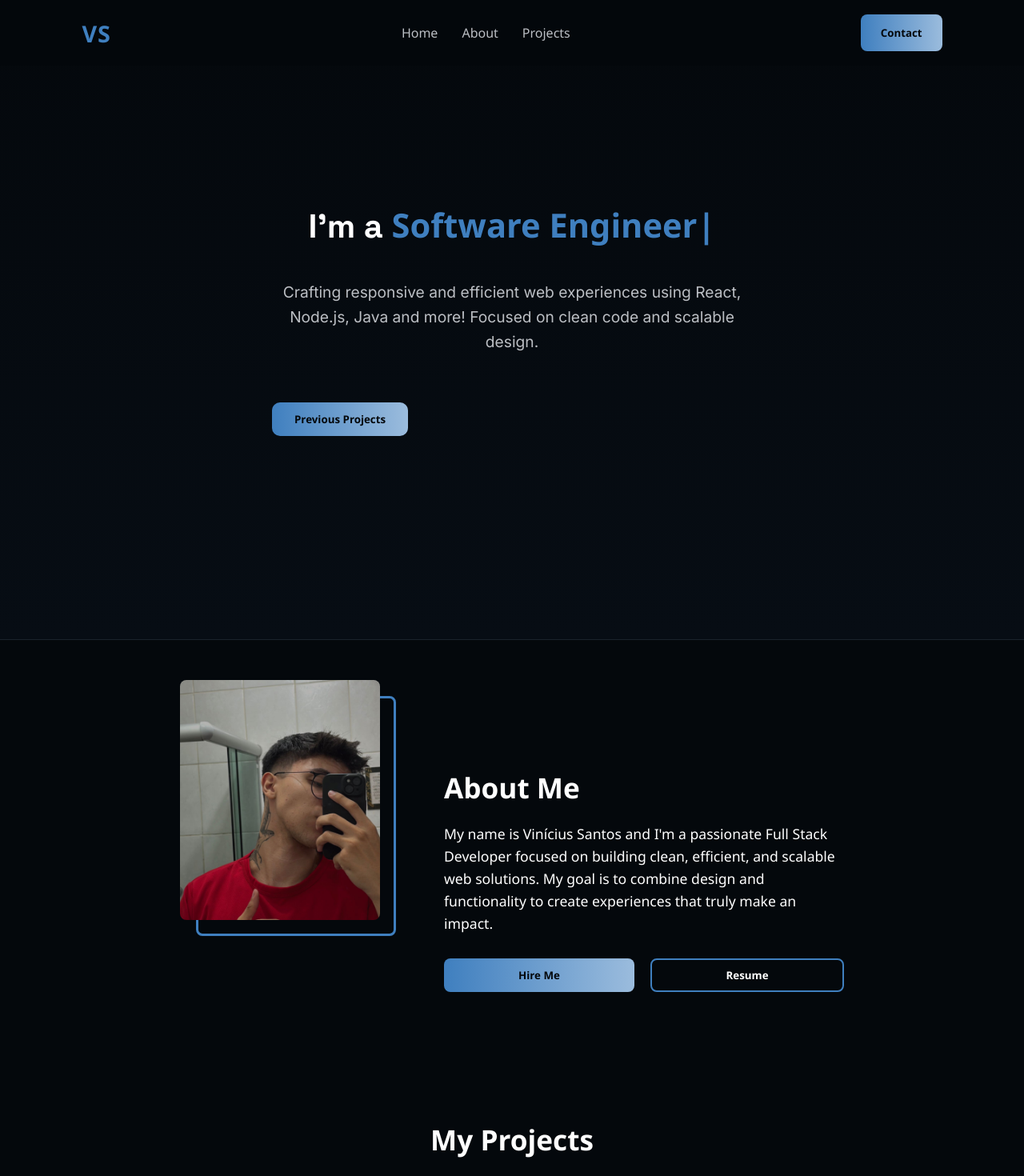
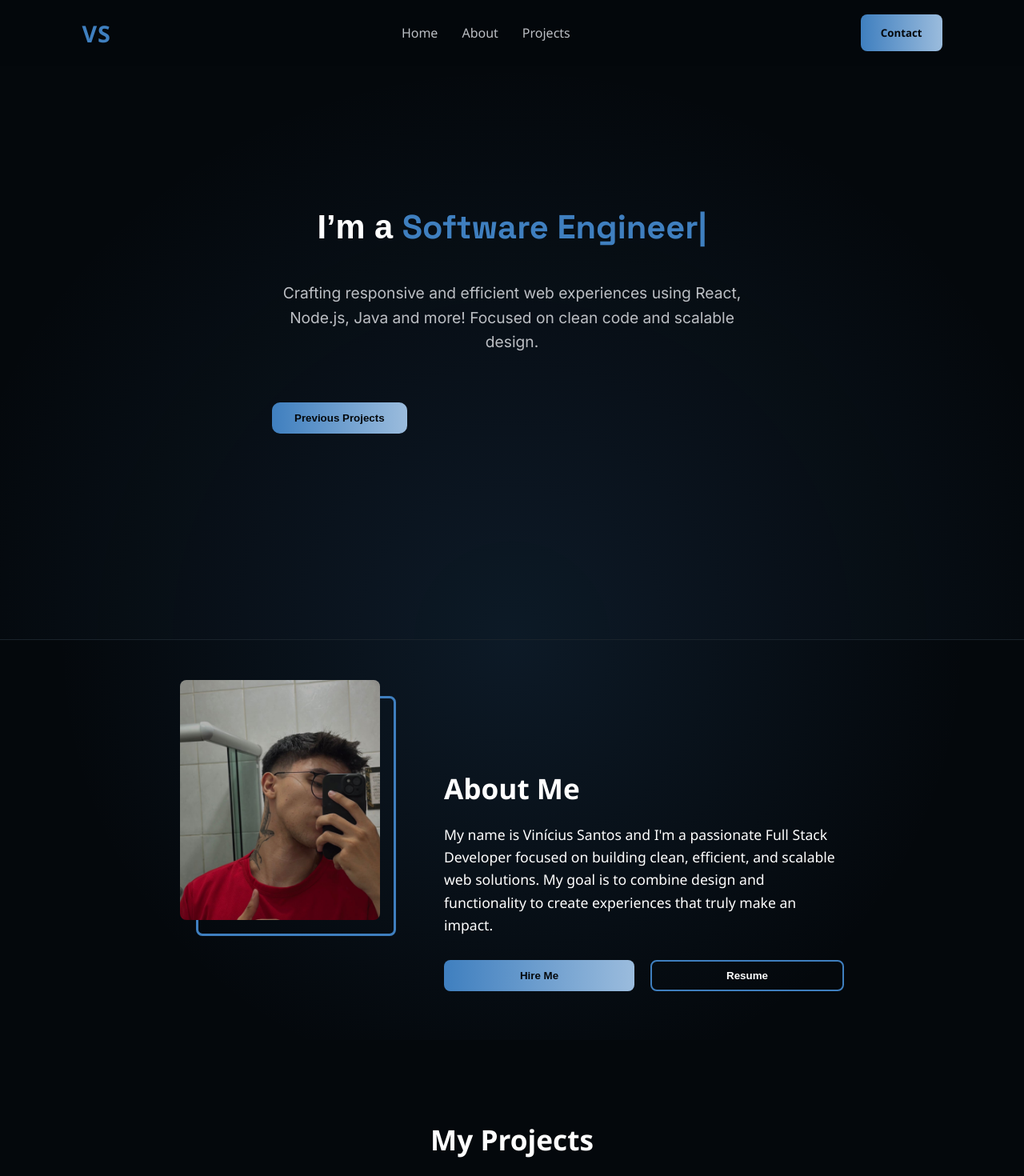
Before and after one commit to ViniciuPSantos/MyPortifolio, a React (Create React App) app in the folder portfolio/: page / in a window 1280 px wide. Shown: the top 1470 px of the page at 80% size. Built offline with nearby package versions, Linux system fonts and the light colour scheme.

Commit message:
update home section

```diff
--- a/portfolio/public/index.html
+++ b/portfolio/public/index.html
@@ -7,7 +7,7 @@
     <link rel="shortcut icon" href="%PUBLIC_URL%/favicon.ico" />
     <link rel="apple-touch-icon" sizes="180x180" href="%PUBLIC_URL%/apple-touch-icon.png" />
     <link rel="manifest" href="%PUBLIC_URL%/site.webmanifest" />
-<link href="https://fonts.googleapis.com/css2?family=Space+Grotesk:wght@400;600;700&family=Inter:wght@400;500;600&display=swap" rel="stylesheet">
+    <link href="https://fonts.googleapis.com/css2?family=Space+Grotesk:wght@400;600;700&family=Inter:wght@400;500;600&display=swap" rel="stylesheet">
     <meta name="viewport" content="width=device-width, initial-scale=1" />
     <meta name="theme-color" content="#000000" />
     <meta
--- a/portfolio/src/index.css
+++ b/portfolio/src/index.css
@@ -3,7 +3,6 @@
   padding: 0;
   box-sizing: border-box;
   scroll-behavior: smooth;
-  font-family: 'Segoe UI', Tahoma, Geneva, Verdana, sans-serif;
 }
 
 body{
--- a/portfolio/src/styles/About.css
+++ b/portfolio/src/styles/About.css
@@ -1,11 +1,12 @@
 .about-section{
     padding: 100px 10px;
-    background-color: #04080c;
+    background: radial-gradient(circle at top, rgba(63, 127, 191, 0.15), transparent 70%), #04080c;
     color: #FFFFFF;
     display: flex;
     align-items: center;
     flex-direction: column;
     gap: 60px;
+    font-family: 'Segoe UI', Tahoma, Geneva, Verdana, sans-serif;
 }
 
 @media (min-width: 768px){
--- a/portfolio/src/styles/Contact.css
+++ b/portfolio/src/styles/Contact.css
@@ -5,6 +5,7 @@
     display: flex;
     justify-content: center;
     align-items: center;
+    font-family: 'Segoe UI', Tahoma, Geneva, Verdana, sans-serif;
 }
 
 .contact-container{
--- a/portfolio/src/styles/Footer.css
+++ b/portfolio/src/styles/Footer.css
@@ -4,6 +4,7 @@
     padding: 40px 10%;
     text-align: center;
     border-top: 1px solid rgba(156, 188, 221, 0.15);
+    font-family: 'Segoe UI', Tahoma, Geneva, Verdana, sans-serif;
 }
 
 .footer-content{
--- a/portfolio/src/styles/Home.css
+++ b/portfolio/src/styles/Home.css
@@ -1,5 +1,5 @@
 .home-section {
-  background: linear-gradient(180deg, #04080c 0%, #070d14 100%);
+  background: radial-gradient(circle at bottom, rgba(63, 127, 191, 0.15), transparent 70%), #04080c;
   color: white;
   height: 100vh;
   display: flex;
@@ -31,7 +31,7 @@
   font-weight: 700;
   line-height: 1.3;
   color: #ffffff;
-  font-family: 'Space Grotesk', sans-serif;
+  font-family: 'Space Groteks', sans-serif;
 }
 
 .highlight {
--- a/portfolio/src/styles/NavBar.css
+++ b/portfolio/src/styles/NavBar.css
@@ -32,12 +32,14 @@
     font-weight: 700;
     font-size: 1.8rem;
     letter-spacing: 1px;
+    font-family: 'Segoe UI', Tahoma, Geneva, Verdana, sans-serif;
 }
 
 .nav-links{
     display: flex;
     gap: 30px;
     list-style: none;
+    font-family: 'Segoe UI', Tahoma, Geneva, Verdana, sans-serif;
 }
 
 .nav-links a{
@@ -61,6 +63,7 @@
     cursor: pointer;
     font-weight: 600;
     transition: all 0.3s;
+    font-family: 'Segoe UI', Tahoma, Geneva, Verdana, sans-serif;
 }
 
 .contact-btn:hover{
--- a/portfolio/src/styles/Portfolio.css
+++ b/portfolio/src/styles/Portfolio.css
@@ -3,6 +3,7 @@
     background-color: #04080c;
     color: #fff;
     text-align: center;
+    font-family: 'Segoe UI', Tahoma, Geneva, Verdana, sans-serif;
 }
 
 .portfolio-section h2{
```
